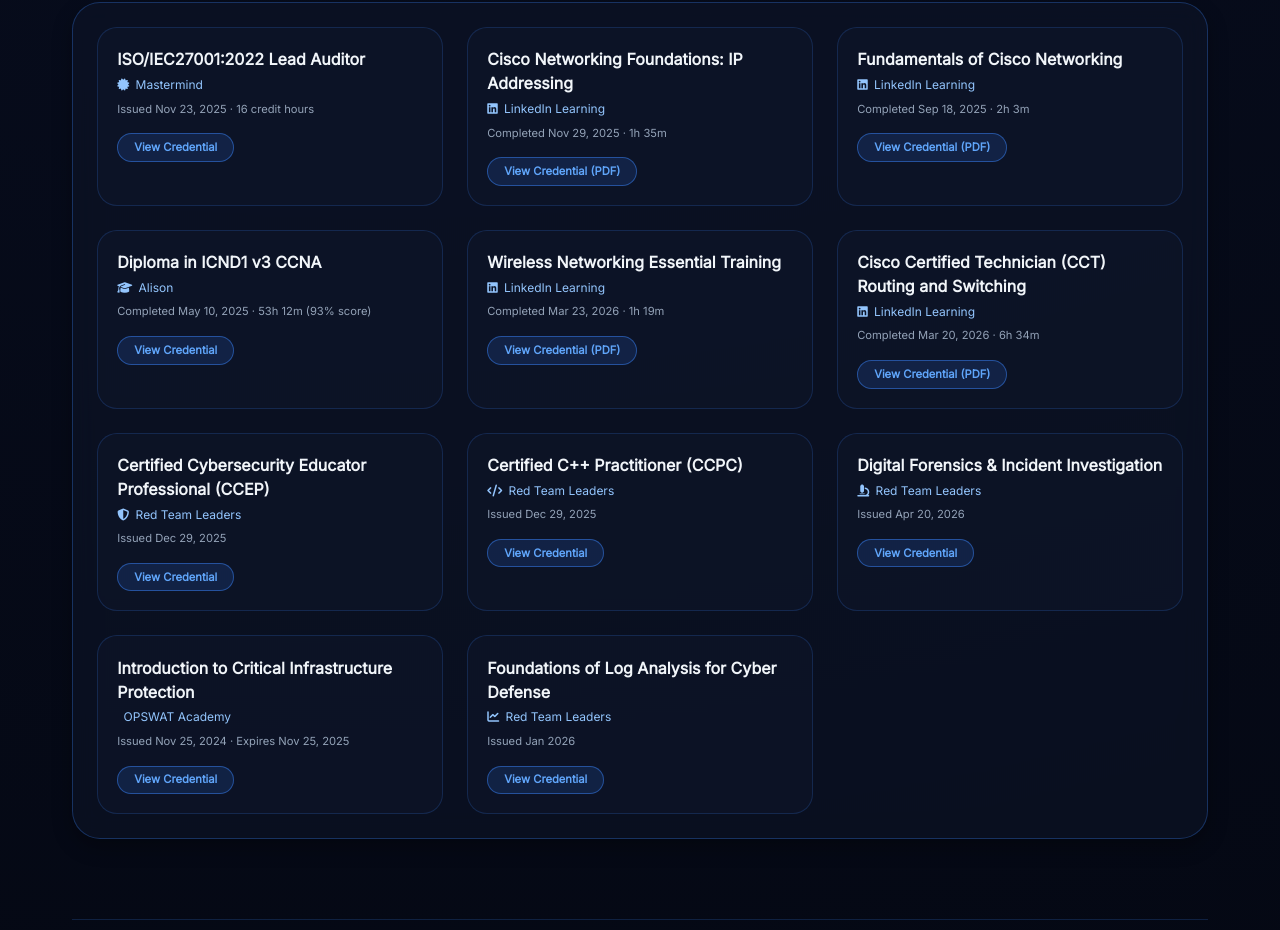
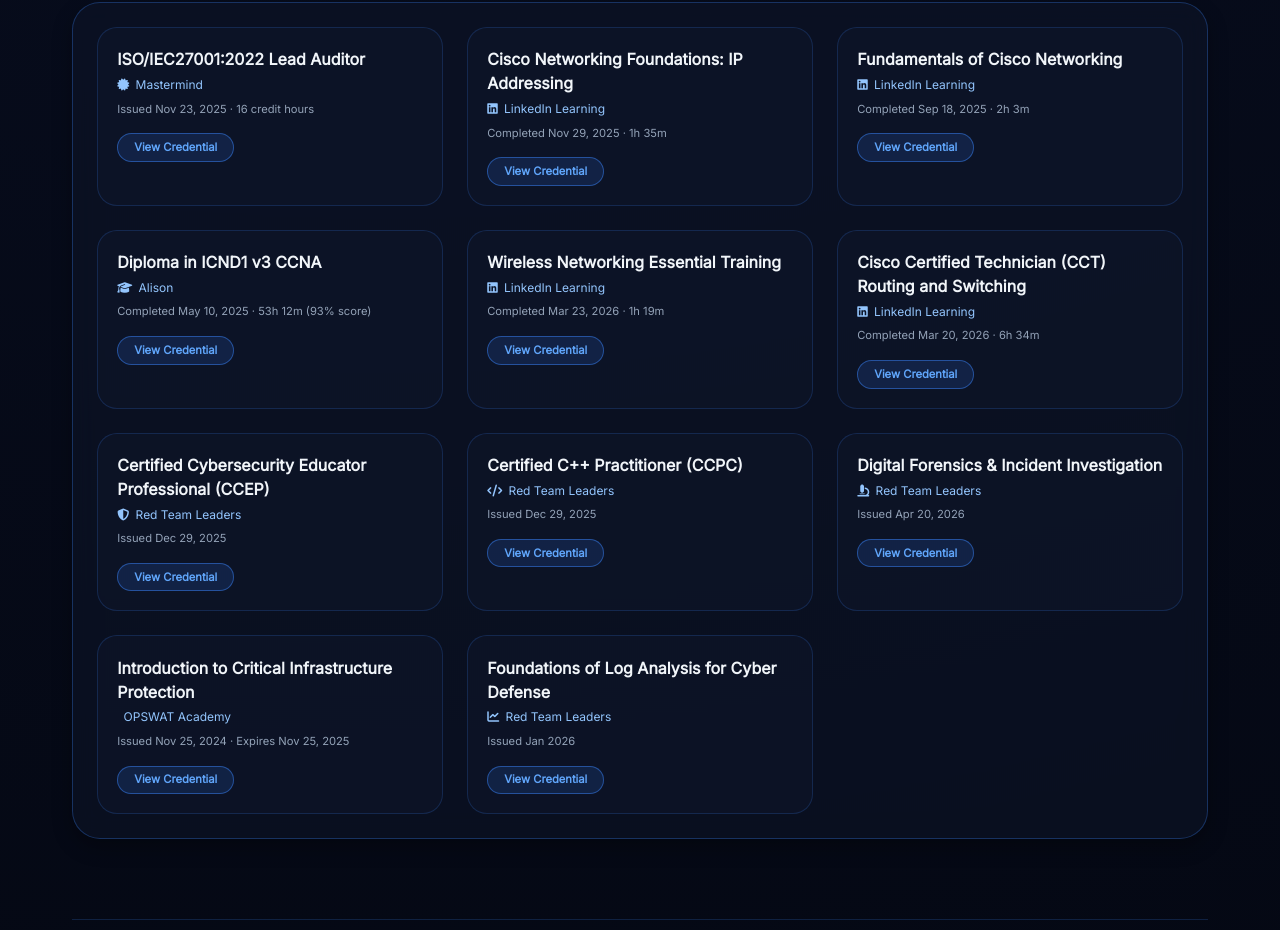
Before and after one commit to pranjalpantalazarus2-dot/Portfolio, a plain HTML site: page index.html in a window 1280 px wide. Shown: the part 3120-4050 px from the top of the page. Drawn offline with Linux system fonts and the light colour scheme; some icons are missing.

Commit message:
update portfolio

```diff
--- a/index.html
+++ b/index.html
@@ -155,13 +155,7 @@
     .social-links-hero a { color: #94a3b8; font-size: 1.3rem; transition: 0.2s; }
     .social-links-hero a:hover { color: #60a5fa; transform: translateY(-2px); }
 
-    /* Sections – all get a single thin border line */
-    section {
-      padding: 5rem 0;
-      border-bottom: 1px solid rgba(59,130,246,0.2);
-    }
-    /* Remove border from the last section if you want, but optional */
-    /* section:last-of-type { border-bottom: none; } */
+    section { padding: 5rem 0; border-bottom: 1px solid rgba(59,130,246,0.2); }
 
     .section-title {
       font-size: 2rem; font-weight: 700; margin-bottom: 2rem;
@@ -351,11 +345,11 @@
     <h2 class="section-title">Certifications</h2>
     <div class="cert-grid">
       <div class="cert-item"><strong>ISO/IEC27001:2022 Lead Auditor</strong><div class="issuer"><i class="fas fa-certificate"></i> Mastermind</div><div class="date">Issued Nov 23, 2025 · 16 credit hours</div><a href="https://learn.mastermindassurance.com/certificates/aojmcj0jin" target="_blank" class="cert-link-btn">View Credential</a></div>
-      <div class="cert-item"><strong>Cisco Networking Foundations: IP Addressing</strong><div class="issuer"><i class="fab fa-linkedin"></i> LinkedIn Learning</div><div class="date">Completed Nov 29, 2025 · 1h 35m</div><a href="https://drive.google.com/file/d/11j_UBY2XTcTFSGib2LdPmJAxEU_vPfxn/view?usp=sharing" target="_blank" class="cert-link-btn">View Credential (PDF)</a></div>
-      <div class="cert-item"><strong>Fundamentals of Cisco Networking</strong><div class="issuer"><i class="fab fa-linkedin"></i> LinkedIn Learning</div><div class="date">Completed Sep 18, 2025 · 2h 3m</div><a href="https://drive.google.com/file/d/1ywDB_rSJu3MMy4kH3LWPb52f_EEZxe74/view?usp=sharing" target="_blank" class="cert-link-btn">View Credential (PDF)</a></div>
+      <div class="cert-item"><strong>Cisco Networking Foundations: IP Addressing</strong><div class="issuer"><i class="fab fa-linkedin"></i> LinkedIn Learning</div><div class="date">Completed Nov 29, 2025 · 1h 35m</div><a href="https://drive.google.com/file/d/11j_UBY2XTcTFSGib2LdPmJAxEU_vPfxn/view?usp=sharing" target="_blank" class="cert-link-btn">View Credential</a></div>
+      <div class="cert-item"><strong>Fundamentals of Cisco Networking</strong><div class="issuer"><i class="fab fa-linkedin"></i> LinkedIn Learning</div><div class="date">Completed Sep 18, 2025 · 2h 3m</div><a href="https://drive.google.com/file/d/1ywDB_rSJu3MMy4kH3LWPb52f_EEZxe74/view?usp=sharing" target="_blank" class="cert-link-btn">View Credential</a></div>
       <div class="cert-item"><strong>Diploma in ICND1 v3 CCNA</strong><div class="issuer"><i class="fas fa-graduation-cap"></i> Alison</div><div class="date">Completed May 10, 2025 · 53h 12m (93% score)</div><a href="https://alison.com/certification/check/d349c0dd32" target="_blank" class="cert-link-btn">View Credential</a></div>
-      <div class="cert-item"><strong>Wireless Networking Essential Training</strong><div class="issuer"><i class="fab fa-linkedin"></i> LinkedIn Learning</div><div class="date">Completed Mar 23, 2026 · 1h 19m</div><a href="https://drive.google.com/file/d/1NusPSdqFvN3G0aDl8uvrfTDDM74sBFpX/view?usp=sharing" target="_blank" class="cert-link-btn">View Credential (PDF)</a></div>
-      <div class="cert-item"><strong>Cisco Certified Technician (CCT) Routing and Switching</strong><div class="issuer"><i class="fab fa-linkedin"></i> LinkedIn Learning</div><div class="date">Completed Mar 20, 2026 · 6h 34m</div><a href="https://drive.google.com/file/d/13pA6iOyCqG6IjbYBnFoLwBQN6eHPKi7V/view" target="_blank" class="cert-link-btn">View Credential (PDF)</a></div>
+      <div class="cert-item"><strong>Wireless Networking Essential Training</strong><div class="issuer"><i class="fab fa-linkedin"></i> LinkedIn Learning</div><div class="date">Completed Mar 23, 2026 · 1h 19m</div><a href="https://drive.google.com/file/d/1NusPSdqFvN3G0aDl8uvrfTDDM74sBFpX/view?usp=sharing" target="_blank" class="cert-link-btn">View Credential</a></div>
+      <div class="cert-item"><strong>Cisco Certified Technician (CCT) Routing and Switching</strong><div class="issuer"><i class="fab fa-linkedin"></i> LinkedIn Learning</div><div class="date">Completed Mar 20, 2026 · 6h 34m</div><a href="https://drive.google.com/file/d/13pA6iOyCqG6IjbYBnFoLwBQN6eHPKi7V/view" target="_blank" class="cert-link-btn">View Credential</a></div>
       <div class="cert-item"><strong>Certified Cybersecurity Educator Professional (CCEP)</strong><div class="issuer"><i class="fas fa-shield-alt"></i> Red Team Leaders</div><div class="date">Issued Dec 29, 2025</div><a href="https://courses.redteamleaders.com/exam-completion/01e584edc365eb2d" target="_blank" class="cert-link-btn">View Credential</a></div>
       <div class="cert-item"><strong>Certified C++ Practitioner (CCPC)</strong><div class="issuer"><i class="fas fa-code"></i> Red Team Leaders</div><div class="date">Issued Dec 29, 2025</div><a href="https://courses.redteamleaders.com/exam-completion/63d2768ce0a639fc" target="_blank" class="cert-link-btn">View Credential</a></div>
       <div class="cert-item"><strong>Digital Forensics & Incident Investigation</strong><div class="issuer"><i class="fas fa-microscope"></i> Red Team Leaders</div><div class="date">Issued Apr 20, 2026</div><a href="https://courses.redteamleaders.com/completion/5889dc55ca3b908d" target="_blank" class="cert-link-btn">View Credential</a></div>
```
